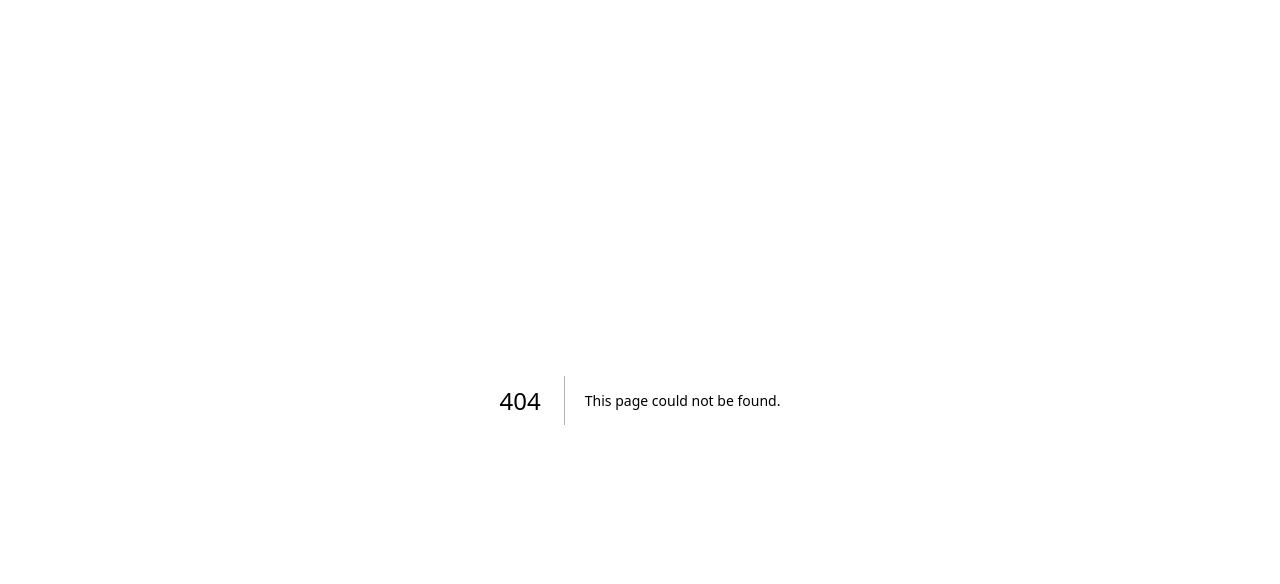
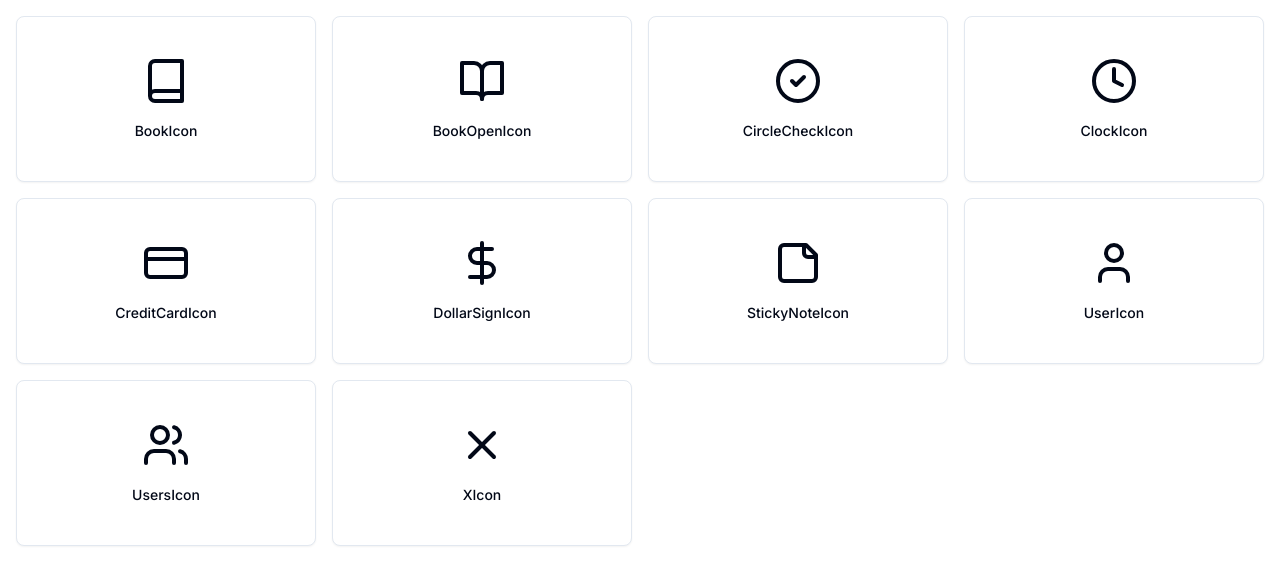
Before and after one commit to danielmiranda0099/home-click-class-parcelador, a Next.js app: page /icons in a window 1280 px wide. Before the commit this address had no page. Shown: the top 584 px of the page. Built offline with nearby package versions, Linux system fonts and the light colour scheme.

Commit message:
[ADD] View All Icons

```diff
--- /dev/null
+++ b/src/app/icons/page.jsx
@@ -0,0 +1,29 @@
+import { Card, CardContent } from "@/components/ui/card";
+
+// Import all icons
+import * as Icons from "@/components/icons";
+export default function IconsPage() {
+  // Get all icon names
+  const iconNames = Object.keys(Icons);
+
+  return (
+    <div className="grid grid-cols-2 md:grid-cols-3 lg:grid-cols-4 gap-4 p-4">
+      {iconNames.map((iconName) => {
+        const IconComponent = Icons[iconName];
+        return (
+          <Card
+            key={iconName}
+            className="flex flex-col items-center justify-center p-4"
+          >
+            <CardContent className="flex flex-col items-center justify-center pt-6">
+              <div className="mb-4">
+                <IconComponent className="w-12 h-12" />
+              </div>
+              <p className="text-sm font-medium text-center">{iconName}</p>
+            </CardContent>
+          </Card>
+        );
+      })}
+    </div>
+  );
+}
```
